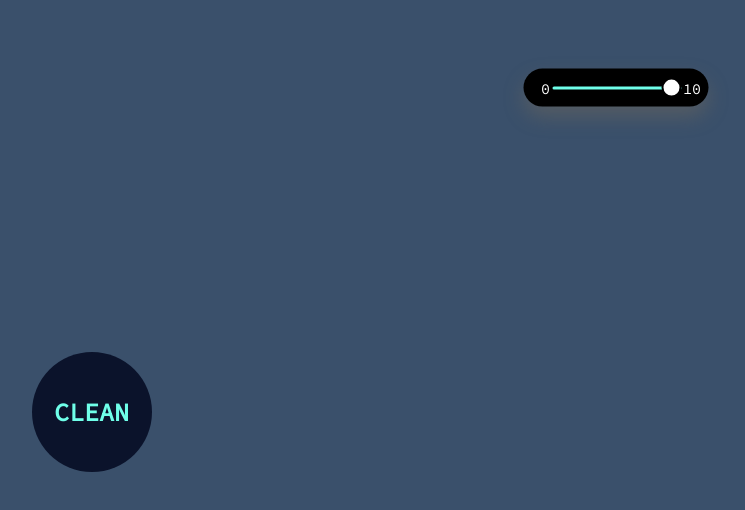
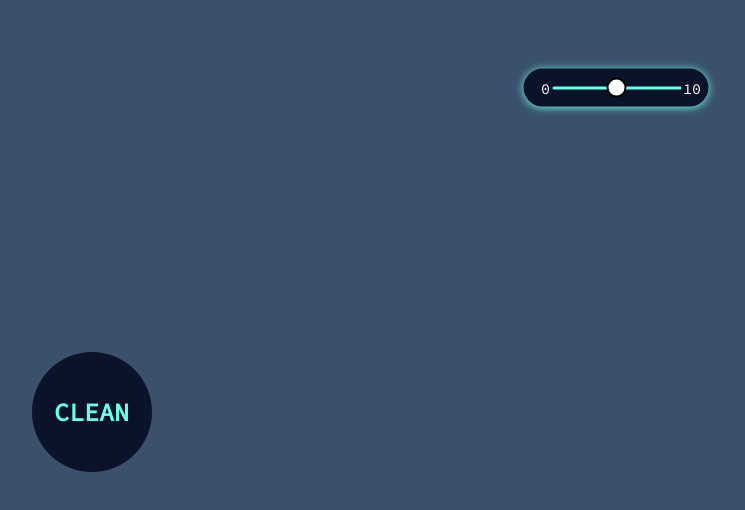
Before and after one commit to CS222-UIUC/CleanSurf-Intelligent-Safe-Browsing, a browser extension: page extension/index.html in a window 1280 px wide. Shown: the whole page, without its empty margins (24-769 px from the left). Drawn offline with Linux system fonts and the light colour scheme.

Commit message:
adding slider to adjust threshold of explicitness to blur

```diff
--- a/extension/index.html
+++ b/extension/index.html
@@ -6,15 +6,15 @@
     <link href='https://fonts.googleapis.com/css?family=Source Code Pro' rel='stylesheet'>
     <link rel="stylesheet" href="static/index.css">
 </head>
-<script src="static/index.js"></script>
 <body>
     <div class="slider">
         <p class="rangeValue">0</p>
-        <input type="range" min="0" max="10" value="10" oninput="rangeValue.innerText = this.value">
+        <input type="range" id="intensity-slider" min="0" max="10" value="5">
         <p class="rangeValue">10</p>
     </div>
     <div class="container mt-3" style="width: 215px; height: 215px;">
         <button class="btn btn-primary btn-circle btn-xl" id="clean-btn" type="button">CLEAN</button>
     </div>
 </body>
+<script src="static/index.js"></script>
 </html>
--- a/extension/static/index.css
+++ b/extension/static/index.css
@@ -54,9 +54,9 @@ body {
     height: 8px;
     padding: 15px;
     padding-left: 25px;
-    background-color: #000000;
+    background-color: #0B132B;
     border-radius: 40px;
-    box-shadow: 0px 10px 20px #7E6D5766;
+    box-shadow: 0px 1px 8px #6FFFE9;
 }
 
 .slider p {
--- a/extension/static/index.js
+++ b/extension/static/index.js
@@ -3,6 +3,7 @@
  *
  * @param {string} message
  */
+
 function sendMessage(message) {
   console.log(message);
   chrome.tabs.query({active: true, currentWindow: true}, (tabs) => {
@@ -14,3 +15,15 @@ const btn = document.getElementById('clean-btn');
 btn.addEventListener('click', function onClick(event) {
   sendMessage('clean');
 });
+
+var slider = document.getElementById("intensity-slider");
+slider.addEventListener("input", () => {
+  chrome.storage.sync.set({'blurThreshold' : slider.value / 10});
+});
+
+document.addEventListener("DOMContentLoaded", () => {
+  chrome.storage.sync.get(['blurThreshold'], (values) => {
+    let slider = document.getElementById("intensity-slider");
+    slider.value = values.blurThreshold * 10;
+  })
+})
```
Also changed, not shown: extension/content.js (+10 -4 lines).
